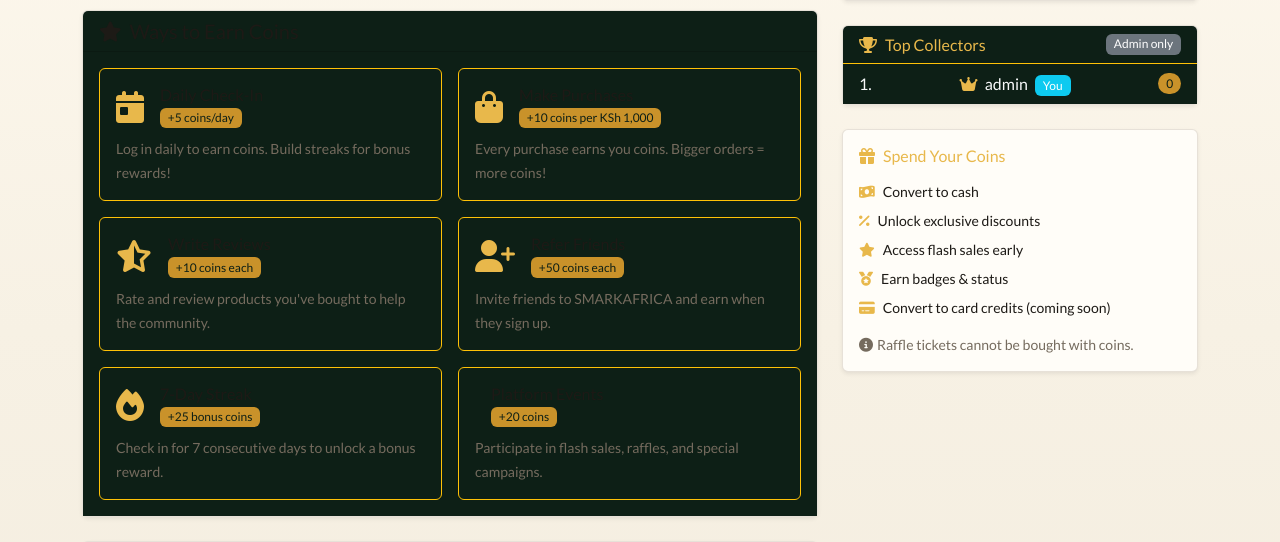
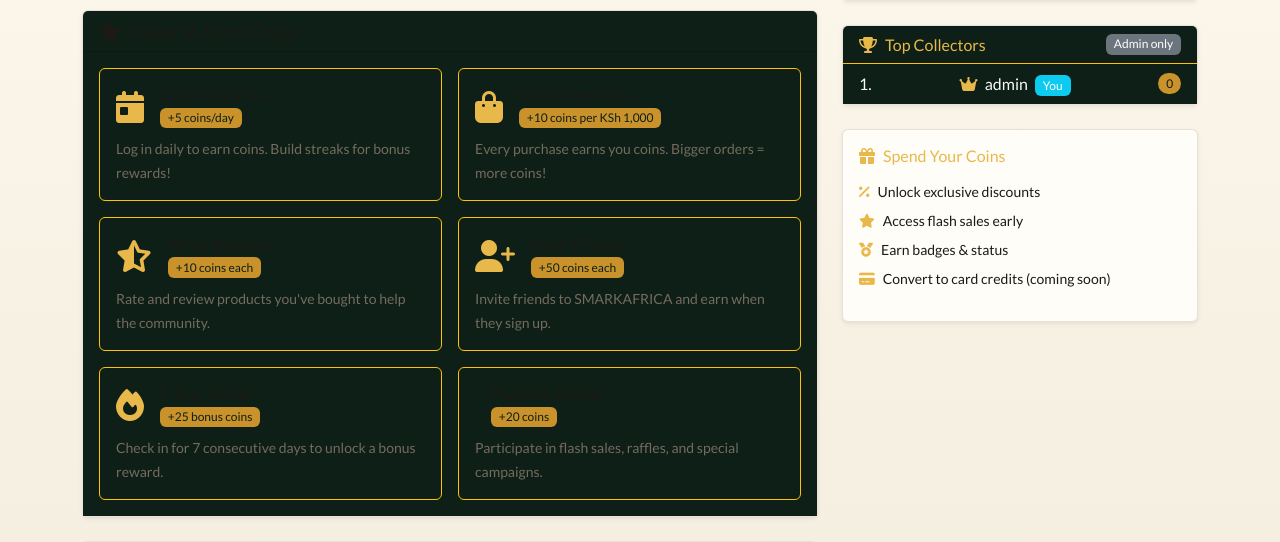
Before and after one commit to euphie2774/smark-africa, a Flask app: page /coins in a window 1280 px wide. Shown: the part 300-842 px from the top of the page. Run offline with Flask 3, Linux system fonts and the light colour scheme; a user stored in the database is signed in; data comes from the database, SQL or seed files in the repository; data that the repository does not hold is empty; some libraries are stand-ins or nearby versions.

Commit message:
Update coins page

```diff
--- a/templates/coins.html
+++ b/templates/coins.html
@@ -228,15 +228,11 @@
                 <div class="card-body">
                     <h6 class="text-warning mb-3"><i class="fas fa-gift me-2"></i>Spend Your Coins</h6>
                     <ul class="list-unstyled small">
-                        <li class="mb-2"><i class="fas fa-money-bill-wave text-warning me-2"></i>Convert to cash</li>
                         <li class="mb-2"><i class="fas fa-percent text-warning me-2"></i>Unlock exclusive discounts</li>
                         <li class="mb-2"><i class="fas fa-star text-warning me-2"></i>Access flash sales early</li>
                         <li class="mb-2"><i class="fas fa-medal text-warning me-2"></i>Earn badges &amp; status</li>
                         <li><i class="fas fa-credit-card text-warning me-2"></i>Convert to card credits (coming soon)</li>
                     </ul>
-                    <div class="small text-muted mt-3">
-                        <i class="fas fa-circle-info me-1"></i>Raffle tickets cannot be bought with coins.
-                    </div>
                 </div>
             </div>
         </div>
```
